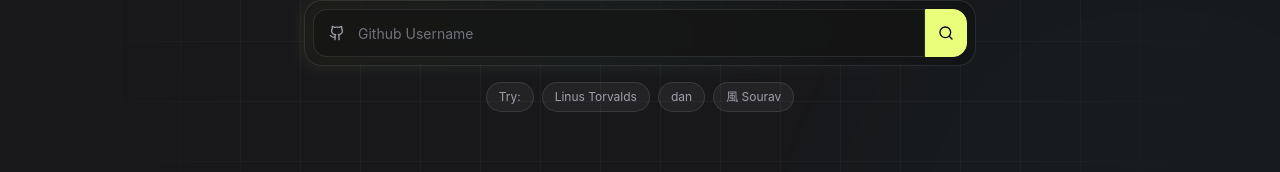
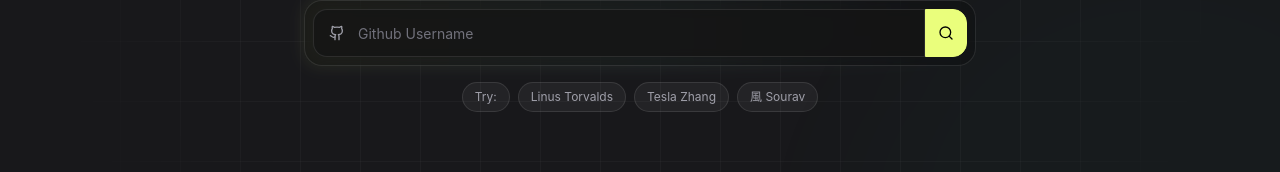
Before and after one commit to souravsolutions/github-stats-viewer, a React (Vite) app in the folder client/: page / in a window 1280 px wide. Shown: the part 439-611 px from the top of the page. Built offline with nearby package versions, Linux system fonts and the light colour scheme; no server answers.

Commit message:
refactor(ui): refine user details and example users - update a quick pick example user on the home layout - adjust top repo layout, removed `justify-center` - switch top repo star count prop from `stargazerCount` to `star` - clean up `UserInfo` by removing a commented-out `<SmallStats />` component

```diff
--- a/client/src/pages/layout.tsx
+++ b/client/src/pages/layout.tsx
@@ -112,10 +112,10 @@
                 </button>
                 <button
                   type='button'
-                  onClick={() => applyQuickPick("gaearon")}
+                  onClick={() => applyQuickPick("ice1000")}
                   className='rounded-full border border-white/10 bg-white/5 px-3 py-1.5 transition hover:border-white/20 hover:bg-white/10 cursor-pointer'
                 >
-                  dan
+                  Tesla Zhang
                 </button>
                 <button
                   type='button'
--- a/client/src/pages/userinfo/BestRepository.tsx
+++ b/client/src/pages/userinfo/BestRepository.tsx
@@ -5,7 +5,7 @@
     <div className='mx-auto w-full max-w-380 rounded-lg border border-white/10 p-4 sm:p-6 backdrop-blur my-9 flex justify-between items-center'>
       <div className='flex flex-col gap-4'>
         <h1>Top Repository</h1>
-        <div className='flex gap-5 items-center justify-center'>
+        <div className='flex gap-5 items-center'>
           <p>{data?.topRepository?.name}</p>
           <a href={data?.topRepository?.url} target='_blank'>
             <ExternalLink size={15} opacity={0.5} />
@@ -14,7 +14,7 @@
       </div>
       <div className='flex gap-2'>
         <Star size={20} color='yellow' />
-        <p>{data?.topRepository?.stargazerCount}</p>
+        <p>{data?.topRepository?.star}</p>
       </div>
     </div>
   );
--- a/client/src/pages/userinfo/UserInfo.tsx
+++ b/client/src/pages/userinfo/UserInfo.tsx
@@ -62,7 +62,6 @@
           <Languages data={data} isLoading={isLoading} />
           <ContributionGraph data={data} isLoading={isLoading} />
           <WeeklyGraph data={data} isLoading={isLoading} />
-          {/* <SmallStats data={data} isLoading={isLoading} /> */}
         </div>
       </main>
     </div>
```
